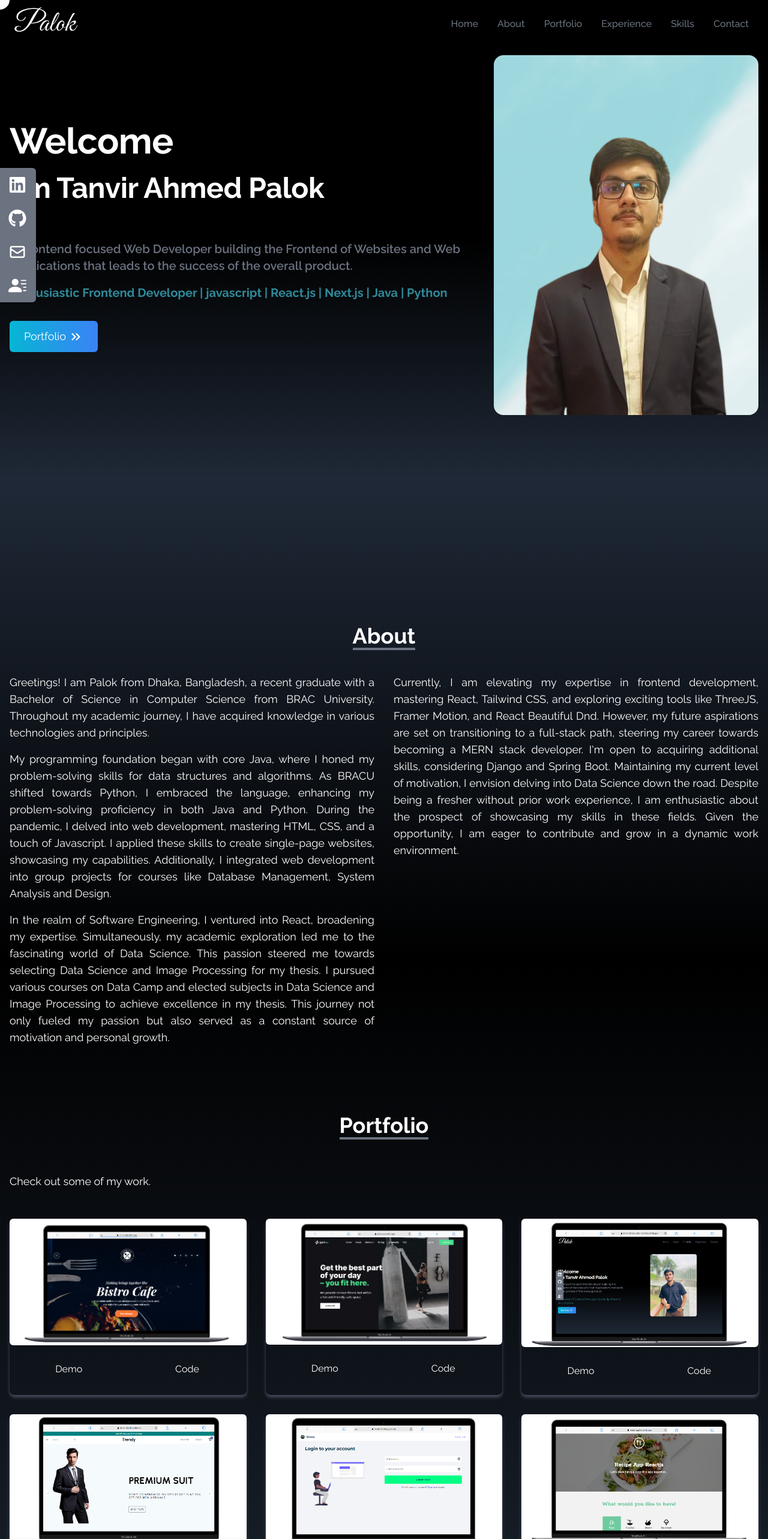
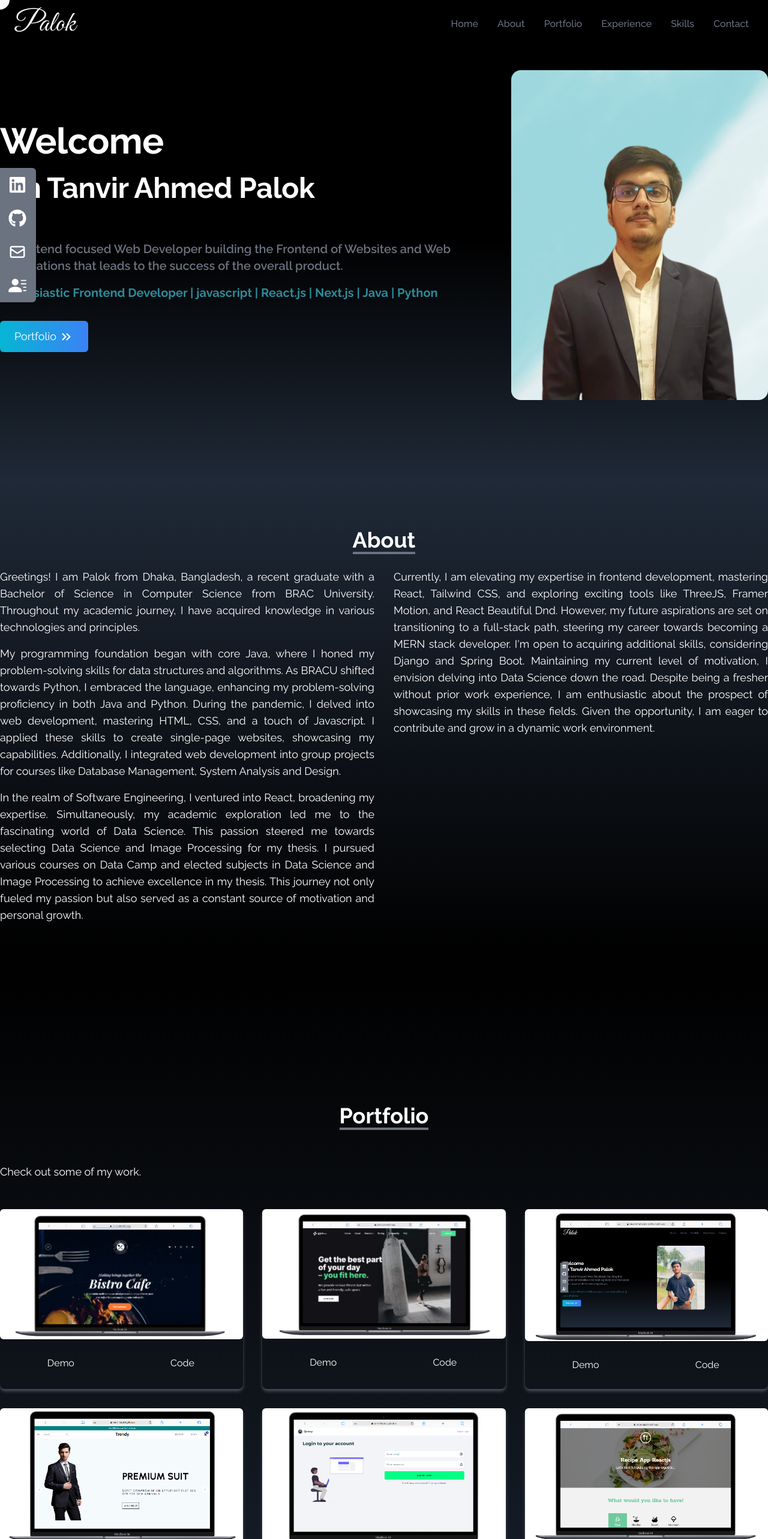
Before and after one commit to tanvir193palok/Portfolio_Website, a React (Create React App) app: page / in a window 1280 px wide. Shown: the top 2566 px of the page at 60% size. Built offline with nearby package versions, Linux system fonts and the light colour scheme; no server answers.

Commit message:
Added padding to all section

```diff
--- a/src/components/About.jsx
+++ b/src/components/About.jsx
@@ -22,7 +22,7 @@ const About = () => {
     <>
       <div
         name="about"
-        className="w-full pt-20 md:pt-60 pb-10 md:pb-64 h-full md:h-screen bg-gradient-to-b from-gray-800 to-black text-white"
+        className="w-full py-10 md:py-20 px-4 md:px-0 h-full md:h-screen bg-gradient-to-b from-gray-800 to-black text-white"
       >
         <div>
           <motion.div
@@ -39,7 +39,7 @@ const About = () => {
             animate={isInView && "visible"}
             ref={ref}
             transition={transition1}
-            className="max-w-screen-xl mx-auto flex flex-col justify-center p-4 w-full h-full lg:flex-row"
+            className="max-w-screen-xl mx-auto flex flex-col justify-center w-full h-full lg:flex-row"
           >
             <motion.div
               variants={textVariants}
--- a/src/components/Contact.jsx
+++ b/src/components/Contact.jsx
@@ -21,14 +21,14 @@ const Contact = () => {
   return (
     <div
       name="contact"
-      className="w-full h-full pt-24 md:h-screen bg-gradient-to-b from-gray-800 to-black p-4 text-white"
+      className="w-full h-full md:h-screen bg-gradient-to-b from-gray-800 to-black text-white py-10 md:py-20 px-4 md:px-0"
     >
       <motion.div
         variants={contactVariants}
         initial="initial"
         animate={isInView && "final"}
         ref={ref}
-        className="flex flex-col p-4 justify-center max-w-screen-lg mx-auto h-full"
+        className="flex flex-col justify-center max-w-screen-lg mx-auto h-full"
       >
         <motion.div variants={contactVariants} className="flex justify-center">
           <motion.p
@@ -44,7 +44,7 @@ const Contact = () => {
           onMouseEnter={mouseEnterHandler}
           onMouseLeave={mouseLeaveHandler}
           variants={contactVariants}
-          className="py-4 md:py-8 text-sm md:text-lg"
+          className="md:flex md:justify-center py-4 md:py-8 text-sm md:text-lg"
         >
           Submit the form below to get in touch with me
         </motion.p>
--- a/src/components/Experience.jsx
+++ b/src/components/Experience.jsx
@@ -2,7 +2,6 @@ import React, { useContext, useRef } from "react";
 import { motion, useInView } from "framer-motion";
 import { CursorContext } from "../context/CursorContext";
 import ThesisDoc from "./ThesisDoc";
-
 
 const portfolioVariants = {
   hidden: { y: 100, opacity: 0 },
@@ -25,9 +24,9 @@ const Experience = () => {
   return (
     <div
       name="experience"
-      className="bg-gradient-to-b from-gray-800 to-black w-full h-full pt-20 md:pt-40"
+      className="bg-gradient-to-b from-gray-800 to-black w-full h-full py-10 md:py-20 px-4 md:px-0"
     >
-      <div className="max-w-screen-xl mx-auto p-4 flex flex-col justify-center w-full h-full text-white">
+      <div className="max-w-screen-xl mx-auto flex flex-col justify-center w-full h-full text-white">
         <div
           variants={portfolioVariants}
           initial="hidden"
@@ -49,8 +48,8 @@ const Experience = () => {
           >
             As a fresher, I do not possess any prior experience of working in
             any Software Company rather I have gained a research experience of
-            almost 1.5 years in the field of Data Science, conducting a team of 5
-            members as a first author.
+            almost 1.5 years in the field of Data Science, conducting a team of
+            5 members as a first author.
           </p>
         </div>
         <ThesisDoc />
--- a/src/components/Home.jsx
+++ b/src/components/Home.jsx
@@ -37,13 +37,13 @@ const Home = () => {
     <>
       <div
         name="home"
-        className="h-full md:h-screen w-full bg-gradient-to-b from-black via-black to-gray-800 "
+        className="h-full md:h-screen w-full bg-gradient-to-b from-black via-black to-gray-800 py-10 md:py-20 px-4 md:px-0"
       >
         <motion.div
           variants={textVariants}
           initial="initial"
           animate="animate"
-          className="max-w-screen-xl mx-auto flex flex-col items-center justify-center h-full px-4 py-4 md:py-10 md:flex-row"
+          className="max-w-screen-xl mx-auto flex flex-col items-center justify-center h-full md:flex-row"
         >
           <motion.div
             variants={textVariants}
@@ -108,7 +108,7 @@ const Home = () => {
             <img
               src={Polock}
               alt="Profile Pic"
-              className="rounded-md md:rounded-2xl mx-auto w-full md:h-[600px] h-[300px] mt-8 md:mt-0 mb-4"
+              className="rounded-md md:rounded-2xl mx-auto w-full md:h-[550px] h-[300px] mt-8 md:mt-0 mb-4"
             />
           </motion.div>
         </motion.div>
--- a/src/components/Portfolio.jsx
+++ b/src/components/Portfolio.jsx
@@ -99,14 +99,14 @@ const Portfolio = () => {
   return (
     <div
       name="portfolio"
-      className="bg-gradient-to-b from-black to-gray-800 w-full text-white md:pt-60"
+      className="bg-gradient-to-b from-black to-gray-800 w-full text-white py-10 md:py-20 px-4 md:px-0"
     >
       <motion.div
         variants={portfolioVariants}
         initial="hidden"
         animate={isInView && "visible"}
         ref={ref}
-        className="max-w-screen-xl mx-auto flex flex-col justify-center w-full h-full p-4"
+        className="max-w-screen-xl mx-auto flex flex-col justify-center w-full h-full md:pt-40"
       >
         <motion.div
           variants={portfolioVariants}
--- a/src/components/TechStack.jsx
+++ b/src/components/TechStack.jsx
@@ -121,10 +121,10 @@ const TechStack = () => {
   return (
     <div
       name="skills"
-      className="bg-gradient-to-b from-black to-gray-800 w-full h-full pt-20 md:pt-40"
+      className="bg-gradient-to-b from-black to-gray-800 w-full h-full py-10 md:py-20 px-4 md:px-0"
     >
-      <div className="max-w-screen-xl mx-auto p-4 flex flex-col justify-center w-full h-full text-white">
-        <div className="max-w-screen-xl mx-auto p-4 flex flex-col justify-center w-full h-full text-white">
+      <div className="max-w-screen-xl mx-auto flex flex-col justify-center w-full h-full text-white">
+        <div className="max-w-screen-xl mx-auto flex flex-col justify-center w-full h-full text-white">
           <div
             variants={portfolioVariants}
             initial="hidden"
```
